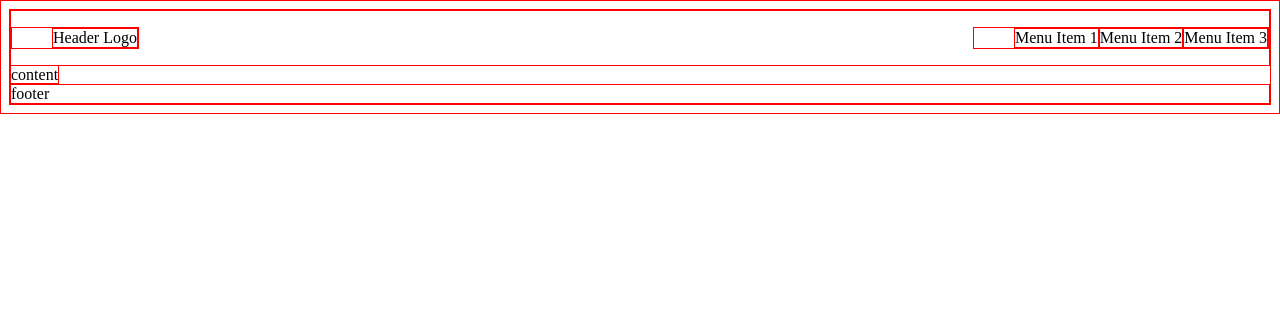
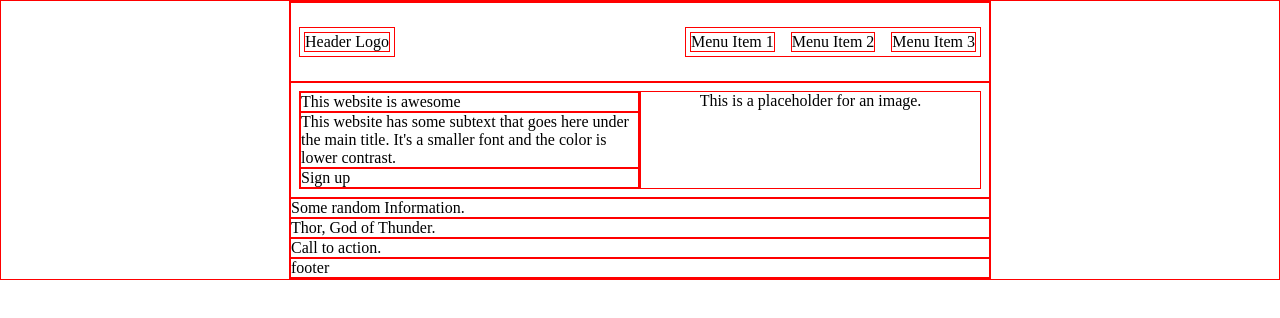
Before and after one commit to brainycarp67531/BjornsLandingPage, a plain HTML site: page index.html in a window 1280 px wide. Drawn offline with Linux system fonts and the light colour scheme.

Commit message:
adjusted the second row, the about section to match the layout of the template

```diff
--- a/css/style.css
+++ b/css/style.css
@@ -5,17 +5,44 @@
 header {
     display: flex;
     justify-content: space-between;
+    padding: 8px;
 }
 
 .left-menu {
-
+    display: flex;
+    padding: 4px;
 }
 
 .right-menu {
     display: flex;
+    padding: 4px;
 
 }
 
-li {
-    list-style: none;
+ul {
+    list-style-type: none;
+    gap: 16px;
 }
+
+body {
+    width: 700px;
+    margin: 0 auto;
+    display: flex;
+    flex-direction: column;
+
+}
+
+.about {
+    display: flex;
+    justify-content: space-evenly;
+    padding: 8px;
+}
+
+.about_column_1 {
+    flex: 1;
+}
+
+.about_column_2 {
+    flex: 1;
+    text-align: center;
+}
--- a/index.html
+++ b/index.html
@@ -19,9 +19,35 @@
             </ul>
         </header>
 
-        <content>
-            content
-        </content>
+        <div class="about">
+            <div class="about_column_1">
+                <div>
+                    This website is awesome
+                </div>
+                <div>
+                    This website has some subtext that goes here under the main title. It's a smaller font and the color is lower contrast.
+                </div>
+                <div>
+                    Sign up
+                </div>
+            </div>
+            <div class="about_column_2">
+                This is a placeholder for an image.
+            </div>
+        </div>
+
+        <div>
+            Some random Information.
+        </div>
+
+        <div>
+            Thor, God of Thunder.
+        </div>
+
+        <div>
+            Call to action.
+        </div>
+
         <footer>
             footer
         </footer>
```
